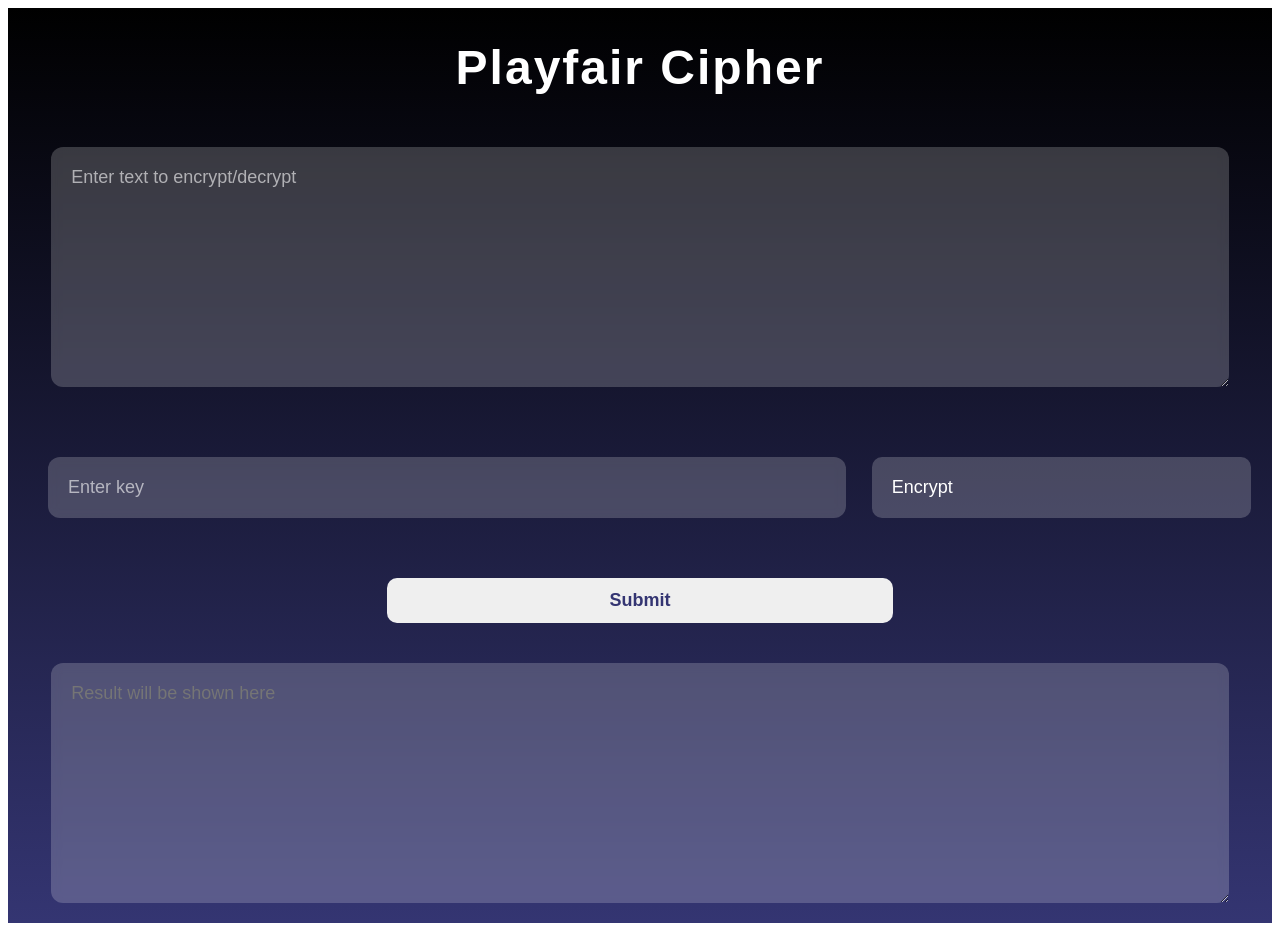
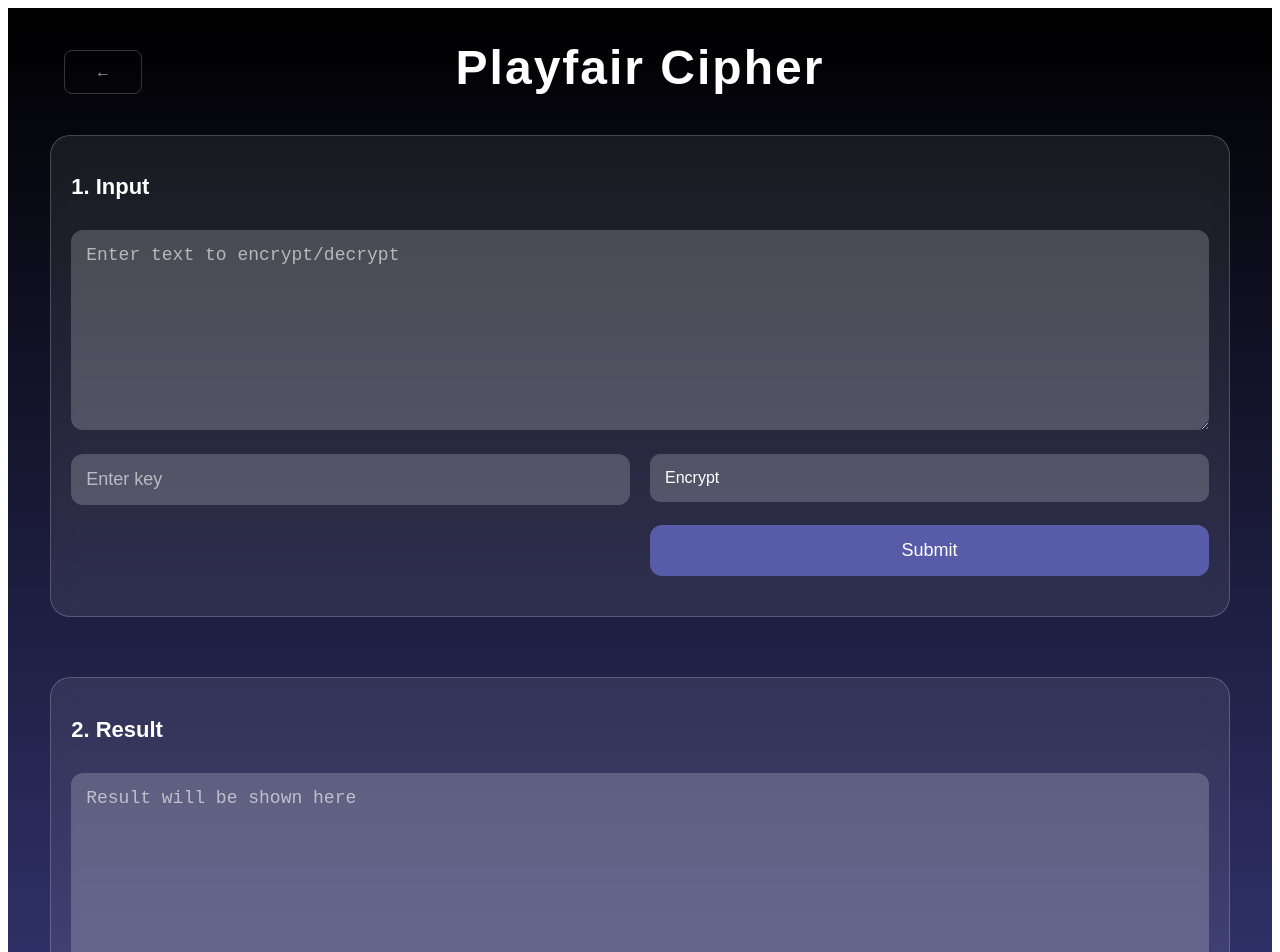
Before and after one commit to NT101-Q21/NT101.Q21_Project, a React (Vite) app in the folder fe-app/: page /playfair in a window 1280 px wide. Shown: the top 952 px of the page. Before the commit the page ends 931 px from the top, so only its background shows below. Built offline with nearby package versions, Linux system fonts and the light colour scheme.

Commit message:
feat(fe/playfair):Redesign the Playfair Cipher interface and add a button to return to the home page in the RSA Cipher interface

```diff
--- a/fe-app/index.html
+++ b/fe-app/index.html
@@ -1,18 +1,20 @@
 <!doctype html>
 <html lang="en">
+
 <head>
   <meta charset="UTF-8" />
   <link rel="preconnect" href="https://fonts.googleapis.com" />
   <link rel="preconnect" href="https://fonts.gstatic.com" crossorigin />
   <link
     href="https://fonts.googleapis.com/css2?family=Lato:ital,wght@0,100;0,300;0,400;0,700;0,900;1,100;1,300;1,400;1,700;1,900&family=Outfit:wght@100..900&family=PT+Sans:ital,wght@0,400;0,700;1,400;1,700&family=Roboto:ital,wght@0,100..900;1,100..900&display=swap"
-      rel="stylesheet"
-    />
+    rel="stylesheet" />
   <meta name="viewport" content="width=device-width, initial-scale=1.0" />
   <title>NT101</title>
 </head>
+
 <body>
   <div id="root"></div>
   <script type="module" src="/src/main.jsx"></script>
 </body>
+
 </html>
--- a/fe-app/src/pages/home/home.jsx
+++ b/fe-app/src/pages/home/home.jsx
@@ -20,7 +20,7 @@ const Home = () => {
           <p className={style.desc}>Our members:</p>
           <p className={style.desc}>23521564 - Trần Lê Uyên Thy</p>
           <p className={style.desc}>23520797 - Lê Trung Kiên</p>
-          <p className={style.desc}>24521xxx - Nguyễn Quang Thế Anh</p>
+          <p className={style.desc}>24520115 - Nguyễn Quang Thế Anh</p>
         </div>
 
         <div className={style.right}>
--- a/fe-app/src/pages/playfair/playfair.jsx
+++ b/fe-app/src/pages/playfair/playfair.jsx
@@ -1,5 +1,6 @@
 import { useState } from "react";
 import style from "./playfair.module.css";
+import BackButton from "../../components/BackButton";
 
 const Playfair = () => {
   const [open, setOpen] = useState(false);
@@ -48,20 +49,28 @@ const Playfair = () => {
 
   return (
     <div className={style.background}>
+      <BackButton />
       <h1 className={style.title}>Playfair Cipher</h1>
 
-      {/* Ô nhập Text (Đã gắn state) */}
+      {/* Input */}
+      <div className={style.section}>
+        <h2 className={style.sectionTitle}>1. Input</h2>
+
+        <div className={style.cover}>
+          <div className={style.left}>
+            {/* Ô nhập input text */}
             <textarea
-        type="text"
               placeholder="Enter text to encrypt/decrypt"
               className={style.textarea}
               value={inputText}
               onChange={(e) => setInputText(e.target.value)}
             />
+          </div>
+        </div>
 
-      <div className={style.middle}>
+        <div className={style.cover}>
           <div className={style.left}>
-          {/* Ô nhập Key (Đã gắn state) */}
+            {/* Ô nhập input key */}
             <input
               type="text"
               placeholder="Enter key"
@@ -72,8 +81,12 @@ const Playfair = () => {
           </div>
 
           <div className={style.right}>
+            {/* Ô chọn Encrypt/Decrypt */}
             <div className={style.dropdown}>
-            <div className={style.selected} onClick={() => setOpen(!open)}>
+              <div
+                className={style.selected}
+                onClick={() => setOpen(!open)}
+              >
                 {value}
               </div>
 
@@ -101,19 +114,31 @@ const Playfair = () => {
           </div>
         </div>
 
-      {/* Nút Submit (Đã gắn hàm handleSubmit) */}
+        <div className={style.cover}>
+          <div className={style.left}></div>
+          <div className={style.right}>
             <button className={style.button} onClick={handleSubmit}>
               Submit
             </button>
+          </div>
+        </div>
+      </div>
 
-      {/* Ô hiển thị kết quả (Đã gắn state outputText) */}
+      {/* Output*/}
+      <div className={style.section}>
+        <h2 className={style.sectionTitle}>2. Result</h2>
+
+        <div className={style.cover}>
+          <div className={style.left}>
             <textarea
-        type="text"
               placeholder="Result will be shown here"
-        className={style.output}
+              className={style.textarea}
               value={outputText}
               readOnly
             />
+          </div>
+        </div>
+      </div>
     </div>
   );
 };
--- a/fe-app/src/pages/playfair/playfair.module.css
+++ b/fe-app/src/pages/playfair/playfair.module.css
@@ -1,3 +1,7 @@
+body {
+  font-family: "Nunito", sans-serif;
+}
+
 .background {
   min-height: 100vh;
   display: flex;
@@ -12,90 +16,101 @@
   font-family: "Nunito", sans-serif;
   letter-spacing: 2px;
   font-weight: bold;
+  margin-bottom: 20px;
 }
 
-.textarea {
+/* Section */
+.section {
   width: 90%;
+  margin-top: 20px;
+  padding: 20px;
+  border-radius: 20px;
+  background: rgba(255, 255, 255, 0.08);
+  backdrop-filter: blur(10px);
+  border: 1px solid rgba(255, 255, 255, 0.2);
+  margin-bottom: 40px;
+}
+
+.sectionTitle {
+  color: white;
+  font-size: 22px;
+  margin-bottom: 30px;
+  font-family: "Nunito", sans-serif;
+}
+
+/* Layout */
+.cover {
+  margin: 20px 0;
+  width: 100%;
+  display: flex;
+  gap: 20px;
+}
+
+.left,
+.middle,
+.right {
+  flex: 1;
+}
+
+/* Input */
+.input {
+  width: 100%;
   font-size: 18px;
   border-radius: 12px;
   border: none;
   outline: none;
   background: rgba(255, 255, 255, 0.2);
   color: white;
-  backdrop-filter: blur(5px);
-  margin: 20px;
-  padding: 20px;
-  height: 200px;
-  font-family: "Nunito", sans-serif;
+  padding: 15px;
+  box-sizing: border-box;
 }
 
-.textarea::placeholder {
-  color: rgba(255, 255, 255, 0.6);
-}
-
-.textarea:focus {
-  border: 1px solid #ffffff;
-  background: rgba(255, 255, 255, 0.25);
-}
-
-.middle {
+.textarea {
   width: 100%;
-  display: flex;
-  justify-content: space-between;
-  align-items: center;
-  margin-top: 10px;
-}
-
-.left {
-  flex: 2;
-}
-
-.right {
-  flex: 1;
-  display: flex;
-  justify-content: center;
-  gap: 10px;
-}
-
-.input {
-  width: 90%;
   font-size: 18px;
   border-radius: 12px;
   border: none;
   outline: none;
   background: rgba(255, 255, 255, 0.2);
   color: white;
-  backdrop-filter: blur(5px);
-  padding: 20px;
-  margin: 40px;
-  font-family: "Nunito", sans-serif;
+  padding: 15px;
+  height: 200px;
+  box-sizing: border-box;
 }
 
-.input::placeholder {
+.input::placeholder,
+.textarea::placeholder {
   color: rgba(255, 255, 255, 0.6);
 }
 
-.input:focus {
-  border: 1px solid #ffffff;
-  background: rgba(255, 255, 255, 0.25);
+/* Button */
+.button {
+  width: 100%;
+  padding: 15px;
+  border-radius: 12px;
+  border: none;
+  background: #585ba7;
+  color: white;
+  font-size: 18px;
+  cursor: pointer;
 }
 
+.button:hover {
+  background: #6c70d6;
+}
+
+/* Dropdown */
 .dropdown {
   position: relative;
-  width: 90%;
-  font-family: "Nunito", sans-serif;
-  font-size: 18px;
+  width: 100%;
 }
 
 .selected {
-  padding: 10px;
+  padding: 15px;
   background: rgba(255, 255, 255, 0.2);
   color: white;
   border-radius: 10px;
   cursor: pointer;
-  padding: 20px;
-  font-size: 18px;
-  font-family: "Nunito", sans-serif;
 }
 
 .menu {
@@ -116,37 +131,3 @@
 .menu div:hover {
   background: #353470;
 }
-
-.button {
-  padding: 12px;
-  width: 40%;
-  border-radius: 10px;
-  font-size: 18px;
-  cursor: pointer;
-  transition: 0.3s;
-  border: none;
-  margin-top: 20px;
-  font-family: "Nunito", sans-serif;
-  color: #343572;
-  font-weight: bold;
-}
-
-.button:hover {
-  background: #8081aa;
-  color: white;
-}
-
-.output {
-  width: 90%;
-  font-size: 18px;
-  border-radius: 12px;
-  border: none;
-  outline: none;
-  background: rgba(255, 255, 255, 0.2);
-  color: white;
-  backdrop-filter: blur(5px);
-  margin: 40px 20px 20px 20px;
-  padding: 20px;
-  height: 200px;
-  font-family: "Nunito", sans-serif;
-}
--- a/fe-app/src/pages/rsa/rsa.jsx
+++ b/fe-app/src/pages/rsa/rsa.jsx
@@ -1,5 +1,6 @@
 import { useState } from "react";
 import style from "./rsa.module.css";
+import BackButton from "../../components/BackButton";
 
 const RSA = () => {
   // Trạng thái cho Dropdown
@@ -89,6 +90,7 @@ const RSA = () => {
 
   return (
     <div className={style.background}>
+      <BackButton />
       <h1 className={style.title}>RSA Cipher</h1>
 
       {/* SECTION 1: GENERATE KEY */}
```
Lines whose indentation alone changed are shown as unchanged.
